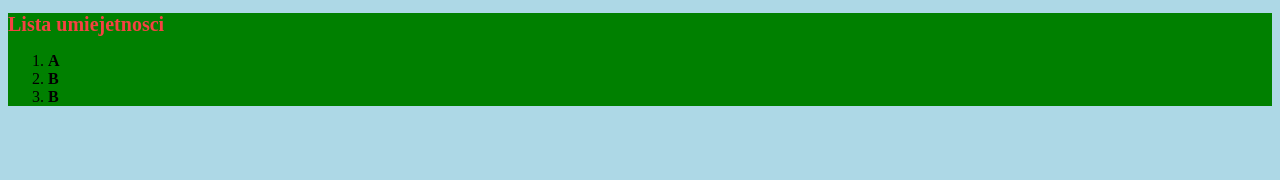
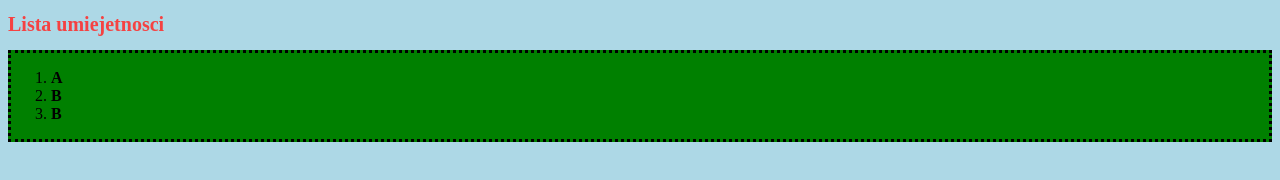
Before and after one commit to WojciechKaszowski/WojciechKaszowski.github.io, a plain HTML site: page index.html in a window 1280 px wide. Drawn offline with Linux system fonts and the light colour scheme.

Commit message:
add dotted border

```diff
--- a/index.html
+++ b/index.html
@@ -9,9 +9,10 @@
       <link rel = "stylesheet" type = "text/css" href="style.css" />
   </head>
 
+
+  <h1> Lista umiejetnosci </h1>
   <body>
     <div id = list>
-      <h1> Lista umiejetnosci </h1>
       <ol>
         <li>
           <strong>A</strong>
--- a/style.css
+++ b/style.css
@@ -8,5 +8,6 @@ h1 {
 }
 
 #list {
-  background-color: green
+  background-color: green;
+  border-style: dotted;
 }
```
